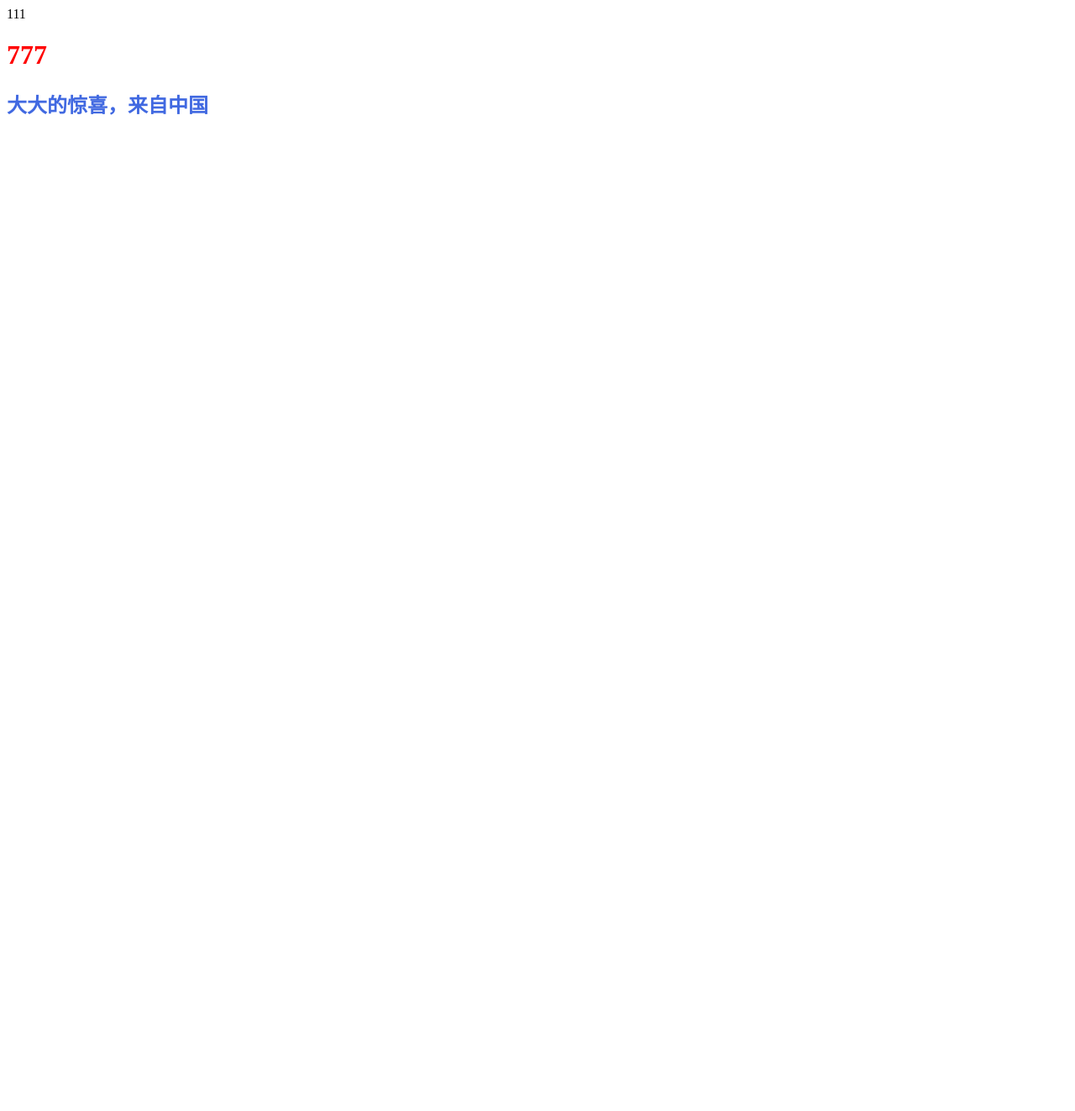
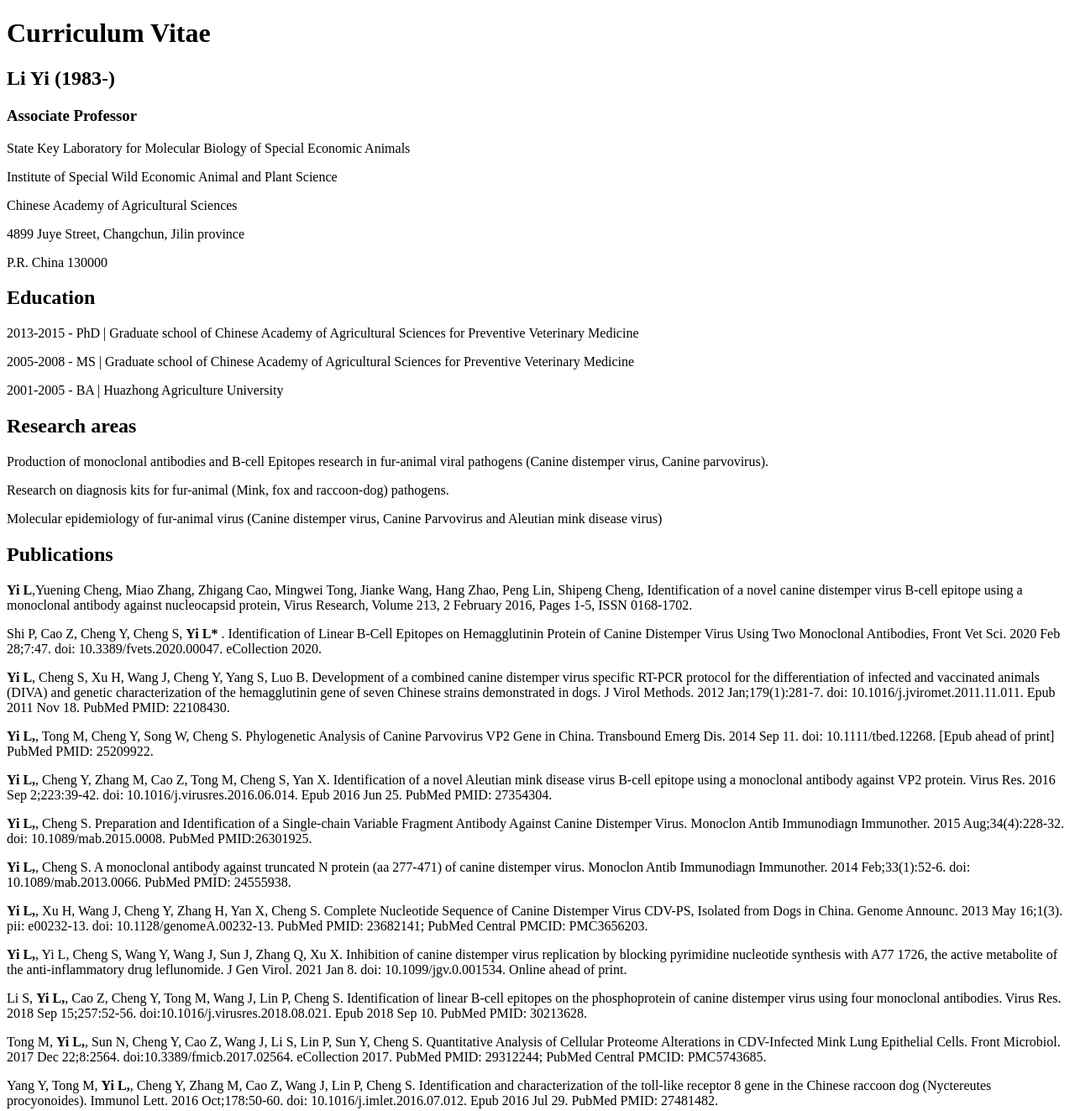
Before and after one commit to f229/Github219, a plain HTML site: page index.html in a window 1280 px wide. Shown: the whole page at 84% size. Before the commit the page ends 800 px from the top, so only its background shows below. Drawn offline with Linux system fonts and the light colour scheme.

Commit message:
new page

```diff
--- a/all.css
+++ /dev/null
@@ -1,9 +0,0 @@
-body{
-    color: #000;
-}
-h1{
-    color: red;
-}
-h2{
-    color: royalblue;
-}
--- a/index.html
+++ b/index.html
@@ -1,14 +1,77 @@
 <!DOCTYPE html>
 <html lang="en">
+
 <head>
     <meta charset="UTF-8">
     <meta name="viewport" content="width=device-width, initial-scale=1.0">
-    <title>Document</title>
+    <title>Curriculum Vitae</title>
 </head>
+
 <body>
-    111
-    <link rel="stylesheet" href="all.css">
-    <h1>777</h1>
-    <h2>大大的惊喜，来自中国</h2>
+    <h1>Curriculum Vitae</h1>
+    <h2>Li Yi (1983-)</h2>
+    <h3>Associate Professor</h3>
+    <p>State Key Laboratory for Molecular Biology of Special Economic Animals</p>
+    <p>Institute of Special Wild Economic Animal and Plant Science</p>
+    <p>Chinese Academy of Agricultural Sciences</p>
+    <p>4899 Juye Street, Changchun, Jilin province</p>
+    <p>P.R. China 130000</p>
+
+    <h2>Education</h2>
+    <p>2013-2015 - PhD | Graduate school of Chinese Academy of Agricultural Sciences for Preventive Veterinary Medicine
+    </p>
+    <p>2005-2008 - MS | Graduate school of Chinese Academy of Agricultural Sciences for Preventive Veterinary Medicine
+    </p>
+    <p>2001-2005 - BA | Huazhong Agriculture University
+    </p>
+    <h2>Research areas</h2>
+    <p>Production of monoclonal antibodies and B-cell Epitopes research in fur-animal viral pathogens (Canine distemper
+        virus, Canine parvovirus).</p>
+    <p>Research on diagnosis kits for fur-animal (Mink, fox and raccoon-dog) pathogens.</p>
+    <p>Molecular epidemiology of fur-animal virus (Canine distemper virus, Canine Parvovirus and Aleutian mink disease
+        virus)</p>
+    <h2>Publications</h2>
+    <p><strong>Yi L</strong>,Yuening Cheng, Miao Zhang, Zhigang Cao, Mingwei Tong, Jianke Wang, Hang Zhao, Peng Lin,
+        Shipeng Cheng, Identification of a novel canine distemper virus B-cell epitope using a monoclonal antibody
+        against nucleocapsid protein, Virus Research, Volume 213, 2 February 2016, Pages 1-5, ISSN 0168-1702.</p>
+    <p>Shi P, Cao Z, Cheng Y, Cheng S, <strong>Yi L*</strong> . Identification of Linear B-Cell Epitopes on
+        Hemagglutinin Protein of Canine Distemper Virus Using Two Monoclonal Antibodies, Front Vet Sci. 2020 Feb
+        28;7:47. doi: 10.3389/fvets.2020.00047. eCollection 2020.</p>
+    <p><strong>Yi L</strong>, Cheng S, Xu H, Wang J, Cheng Y, Yang S, Luo B. Development of a combined canine distemper
+        virus specific RT-PCR protocol for the differentiation of infected and vaccinated animals (DIVA) and genetic
+        characterization of the hemagglutinin gene of seven Chinese strains demonstrated in dogs. J Virol Methods. 2012
+        Jan;179(1):281-7. doi: 10.1016/j.jviromet.2011.11.011. Epub 2011 Nov 18. PubMed PMID: 22108430.</p>
+    <p><strong>Yi L,</strong>, Tong M, Cheng Y, Song W, Cheng S. Phylogenetic Analysis of Canine Parvovirus VP2 Gene in
+        China. Transbound Emerg Dis. 2014 Sep 11. doi: 10.1111/tbed.12268. [Epub ahead of print] PubMed PMID: 25209922.
+    </p>
+    <p><strong>Yi L,</strong>, Cheng Y, Zhang M, Cao Z, Tong M, Cheng S, Yan X. Identification of a novel Aleutian mink
+        disease virus B-cell epitope using a monoclonal antibody against VP2 protein. Virus Res. 2016 Sep 2;223:39-42.
+        doi: 10.1016/j.virusres.2016.06.014. Epub 2016 Jun 25. PubMed PMID: 27354304.</p>
+    <p><strong>Yi L,</strong>, Cheng S. Preparation and Identification of a Single-chain Variable Fragment Antibody
+        Against Canine Distemper Virus. Monoclon Antib Immunodiagn Immunother. 2015 Aug;34(4):228-32. doi:
+        10.1089/mab.2015.0008. PubMed PMID:26301925.</p>
+    <p><strong>Yi L,</strong>, Cheng S. A monoclonal antibody against truncated N protein (aa 277-471) of canine
+        distemper virus. Monoclon Antib Immunodiagn Immunother. 2014 Feb;33(1):52-6. doi: 10.1089/mab.2013.0066. PubMed
+        PMID: 24555938.</p>
+    <p><strong>Yi L,</strong>, Xu H, Wang J, Cheng Y, Zhang H, Yan X, Cheng S. Complete Nucleotide Sequence of Canine
+        Distemper Virus CDV-PS, Isolated from Dogs in China. Genome Announc. 2013 May 16;1(3). pii: e00232-13. doi:
+        10.1128/genomeA.00232-13. PubMed PMID: 23682141; PubMed Central PMCID: PMC3656203.</p>
+    <p><strong>Yi L,</strong>, Yi L, Cheng S, Wang Y, Wang J, Sun J, Zhang Q, Xu X. Inhibition of canine distemper virus
+        replication by blocking pyrimidine nucleotide synthesis with A77 1726, the active metabolite of the
+        anti-inflammatory drug leflunomide. J Gen Virol. 2021 Jan 8. doi: 10.1099/jgv.0.001534. Online ahead of print.
+    </p>
+    <p>Li S, <strong>Yi L,</strong>, Cao Z, Cheng Y, Tong M, Wang J, Lin P, Cheng S. Identification of linear B-cell
+        epitopes on the phosphoprotein of canine distemper virus using four monoclonal antibodies. Virus Res. 2018 Sep
+        15;257:52-56. doi:10.1016/j.virusres.2018.08.021. Epub 2018 Sep 10. PubMed PMID: 30213628.</p>
+    <p>Tong M, <strong>Yi L,</strong>, Sun N, Cheng Y, Cao Z, Wang J, Li S, Lin P, Sun Y, Cheng S. Quantitative Analysis
+        of Cellular Proteome Alterations in CDV-Infected Mink Lung Epithelial Cells. Front Microbiol. 2017 Dec
+        22;8:2564. doi:10.3389/fmicb.2017.02564. eCollection 2017. PubMed PMID: 29312244; PubMed Central PMCID:
+        PMC5743685.</p>
+    <p>Yang Y, Tong M, <strong>Yi L,</strong>, Cheng Y, Zhang M, Cao Z, Wang J, Lin P, Cheng S. Identification and
+        characterization of the toll-like receptor 8 gene in the Chinese raccoon dog (Nyctereutes procyonoides). Immunol
+        Lett. 2016 Oct;178:50-60. doi: 10.1016/j.imlet.2016.07.012. Epub 2016 Jul 29. PubMed PMID: 27481482.</p>
+
+
 </body>
+
 </html>
```
